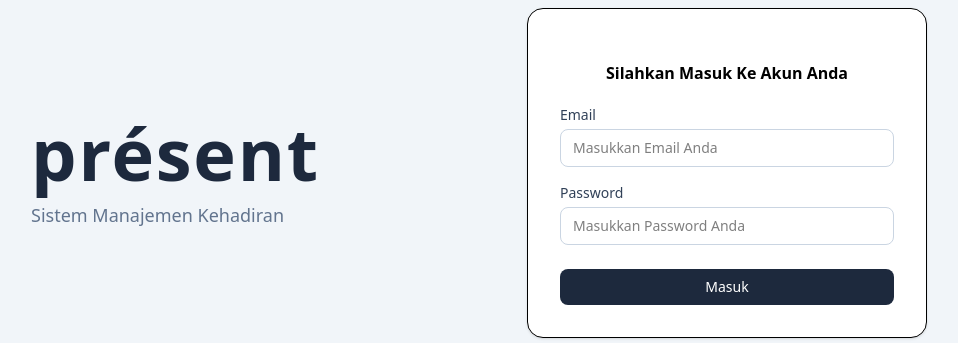
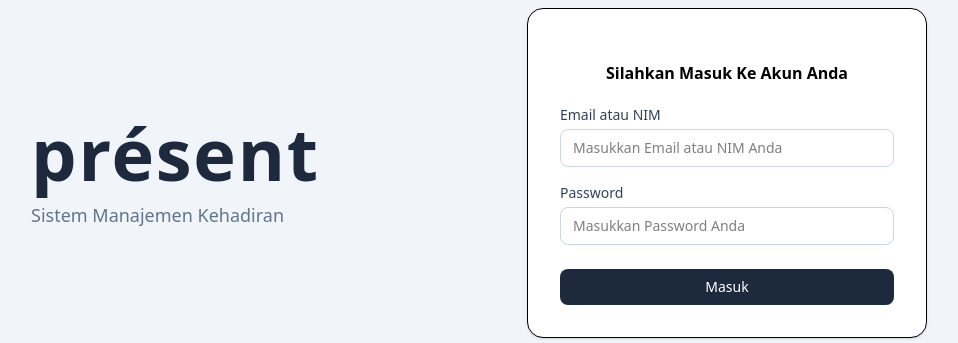
Before and after one commit to mahdimazan6-stack/aplikasi-mobile-absensi-mahasiswa-menggunakan-QR, a Laravel app: page /login in a window 1280 px wide. Shown: the part 227-570 px from the top of the page, without its empty margins (161-1119 px from the left). Run offline with Laravel 12, Linux system fonts and the light colour scheme; style sheets or scripts are compiled from the project's sources.

Commit message:
Update login.blade.php

```diff
--- a/backend/resources/views/pages/auth/login.blade.php
+++ b/backend/resources/views/pages/auth/login.blade.php
@@ -17,11 +17,11 @@
                 <form method="POST" action="/login">
                     @csrf
 
-                    {{-- Email --}}
+                    {{-- Email atau NIM --}}
                     <div class="mb-4">
                         <h1 class="text-center font-bold m-5">Silahkan Masuk Ke Akun Anda</h1>
-                        <label class="text-sm font-medium text-slate-700 block mb-1">Email</label>
-                        <input type="email" name="email" placeholder="Masukkan Email Anda" value="{{ old('email') }}" required
+                        <label class="text-sm font-medium text-slate-700 block mb-1">Email atau NIM</label>
+                        <input type="text" name="email" placeholder="Masukkan Email atau NIM Anda" value="{{ old('email') }}" required
                             class="w-full border border-slate-300 rounded-lg px-3 py-2 text-sm focus:ring-2 focus:ring-slate-300 focus:border-slate-400 outline-none transition">
                         @error('email')
                             <p class="text-red-500 text-xs mt-1">{{ $message }}</p>
```
